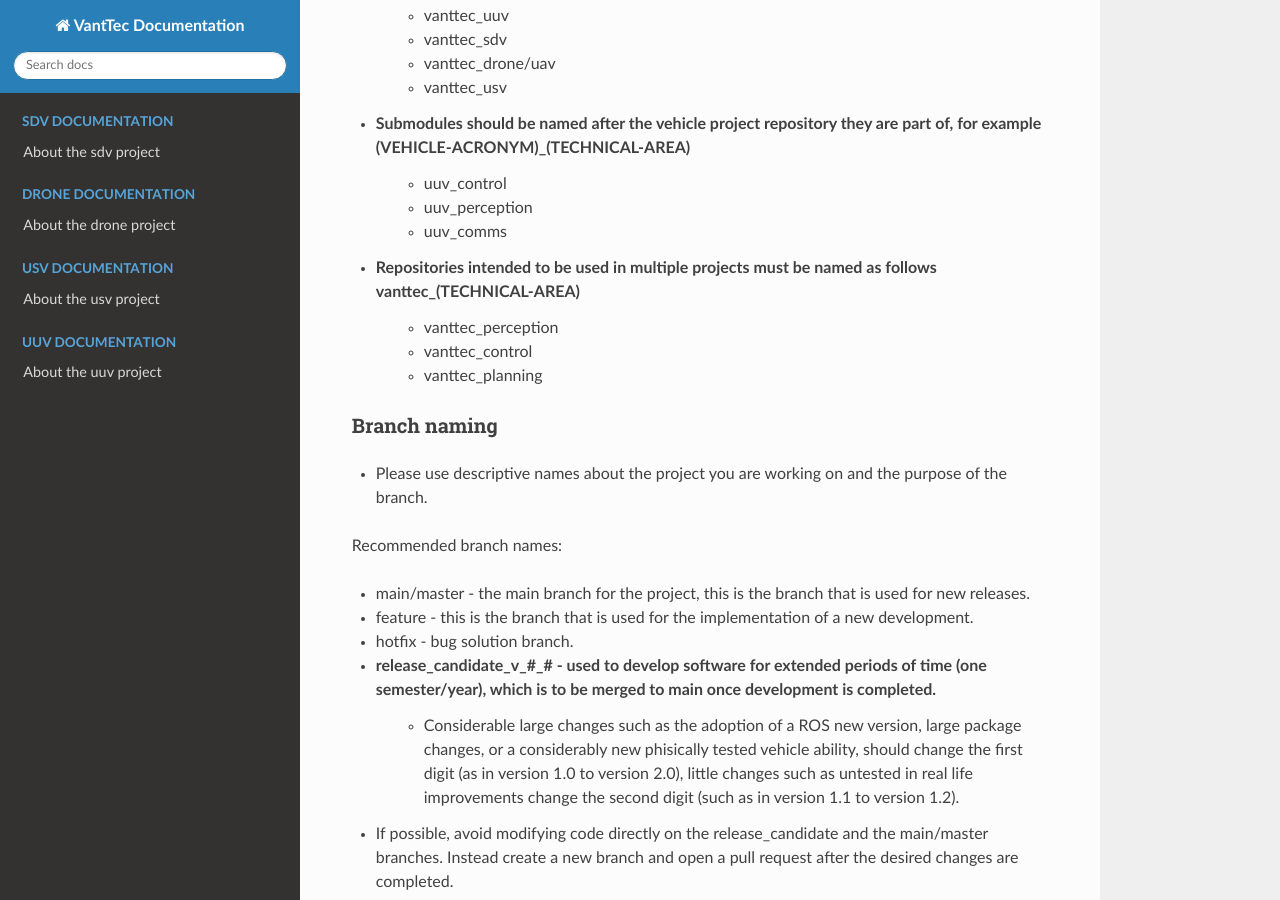
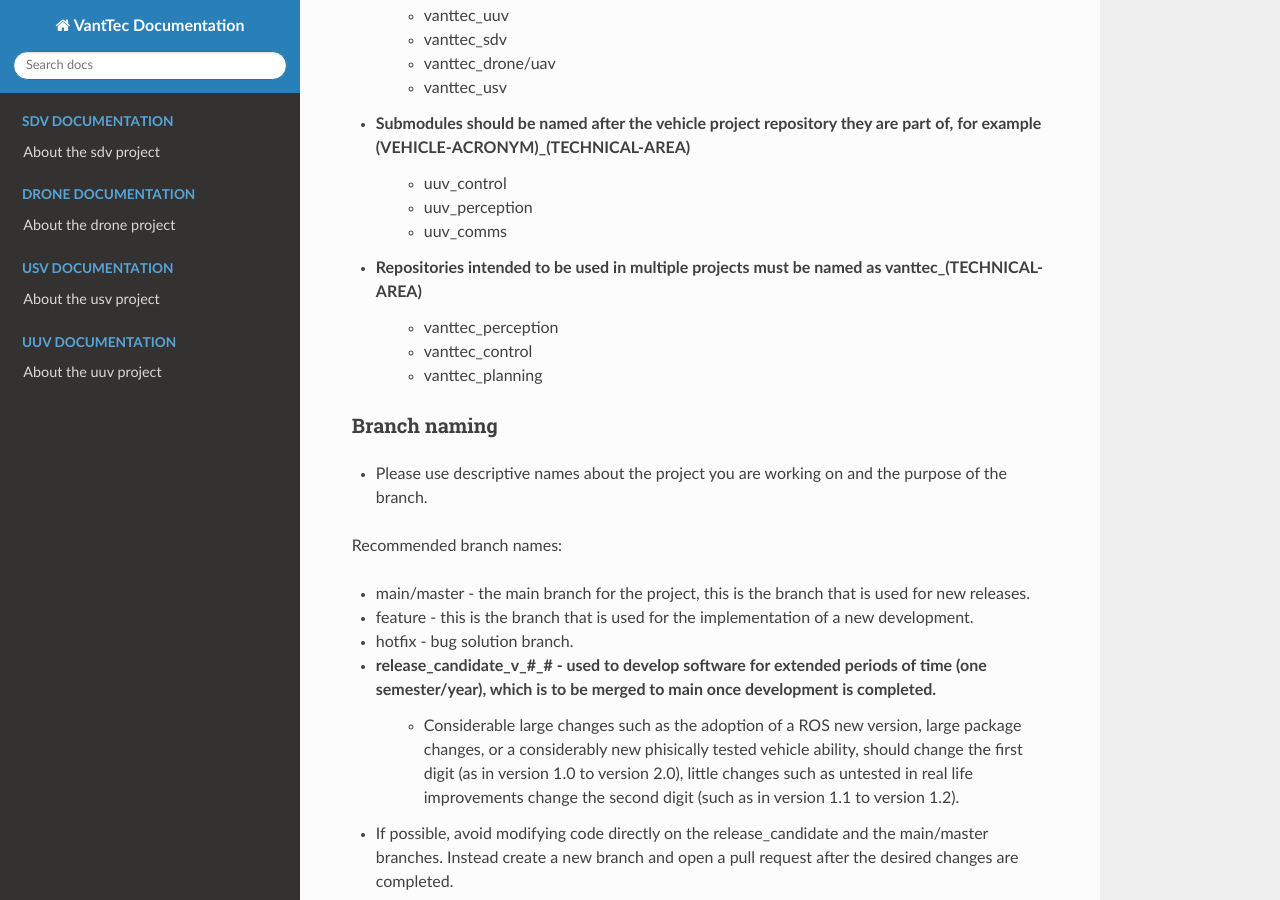
Before and after one commit to vanttec/vanttec_documentation, a Sphinx documentation site: the page built from source/vsd/vsd_git.rst, in a window 1280 px wide and 900 px high, scrolled down 866 px. Built offline with Sphinx 7.4.7 and the Read the Docs theme 2.0.0, drawn with Linux system fonts in a browser that asks for light colours; pages that are not in the unit, such as notebooks, are missing from menus.

Commit message:
Update vsd_git.rst

```diff
--- a/source/vsd/vsd_git.rst
+++ b/source/vsd/vsd_git.rst
@@ -34,7 +34,7 @@ Repository naming
     * uuv_perception
     * uuv_comms
 
-* Repositories intended to be used in multiple projects must be named as follows vanttec_(TECHNICAL-AREA)
+* Repositories intended to be used in multiple projects must be named as vanttec_(TECHNICAL-AREA)
     * vanttec_perception
     * vanttec_control
     * vanttec_planning
```
